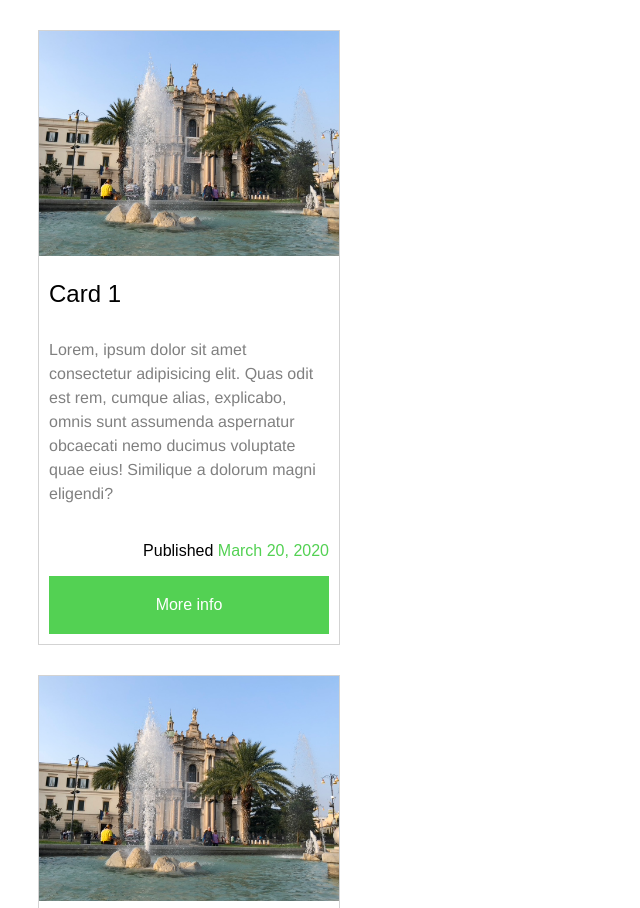
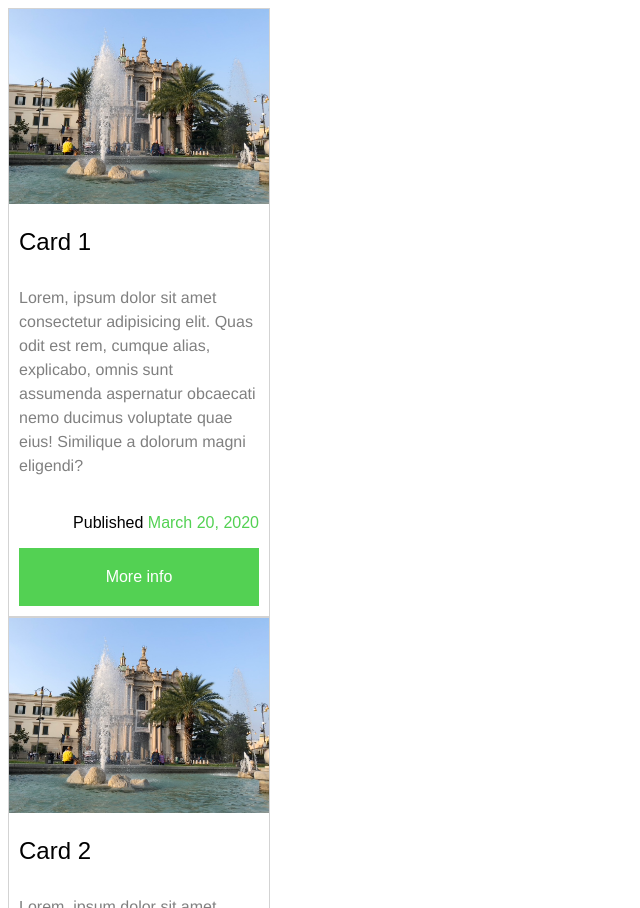
Before and after one commit to sschmidt0/LC_m-dulo1_layout, a website: page exercise4.html in a window 1280 px wide. Shown: the top 908 px of the page, without its empty margins (0-640 px from the left). Drawn offline with Linux system fonts and the light colour scheme.

Commit message:
refactor: change styles for card

```diff
--- a/styles/exercise4.scss
+++ b/styles/exercise4.scss
@@ -4,26 +4,18 @@ $secondary-color: grey;
 $border-color: lightgrey;
 
 .card {
-  display: grid;
-  grid-template-areas:
-    "image"
-    "title"
-    "intro"
-    "info"
-    "button";
-  width: 300px;
-  margin: 30px;
+  display: flex;
+  flex-direction: column;
+  width: 260px;
   font-family: Arial, Helvetica, sans-serif;
   border: 1px solid $border-color;
 
   &__title {
-    grid-area: title;
     margin: 20px $margin;
     font-weight: 300;
   }
 
   &__intro {
-    grid-area: intro;
     margin: $margin $margin calc($margin * 2);
     color: $secondary-color;
     font-family: "Franklin Gothic Medium", "Arial Narrow", Arial, sans-serif;
@@ -32,7 +24,6 @@ $border-color: lightgrey;
   }
 
   &__info {
-    grid-area: info;
     padding: 0 $margin;
     text-align: right;
 
@@ -42,7 +33,6 @@ $border-color: lightgrey;
   }
 
   &__button {
-    grid-area: button;
     margin: 0 $margin $margin;
     padding: 20px;
     color: #fff;
```
Also changed, not shown: styles/exercise4.css.
